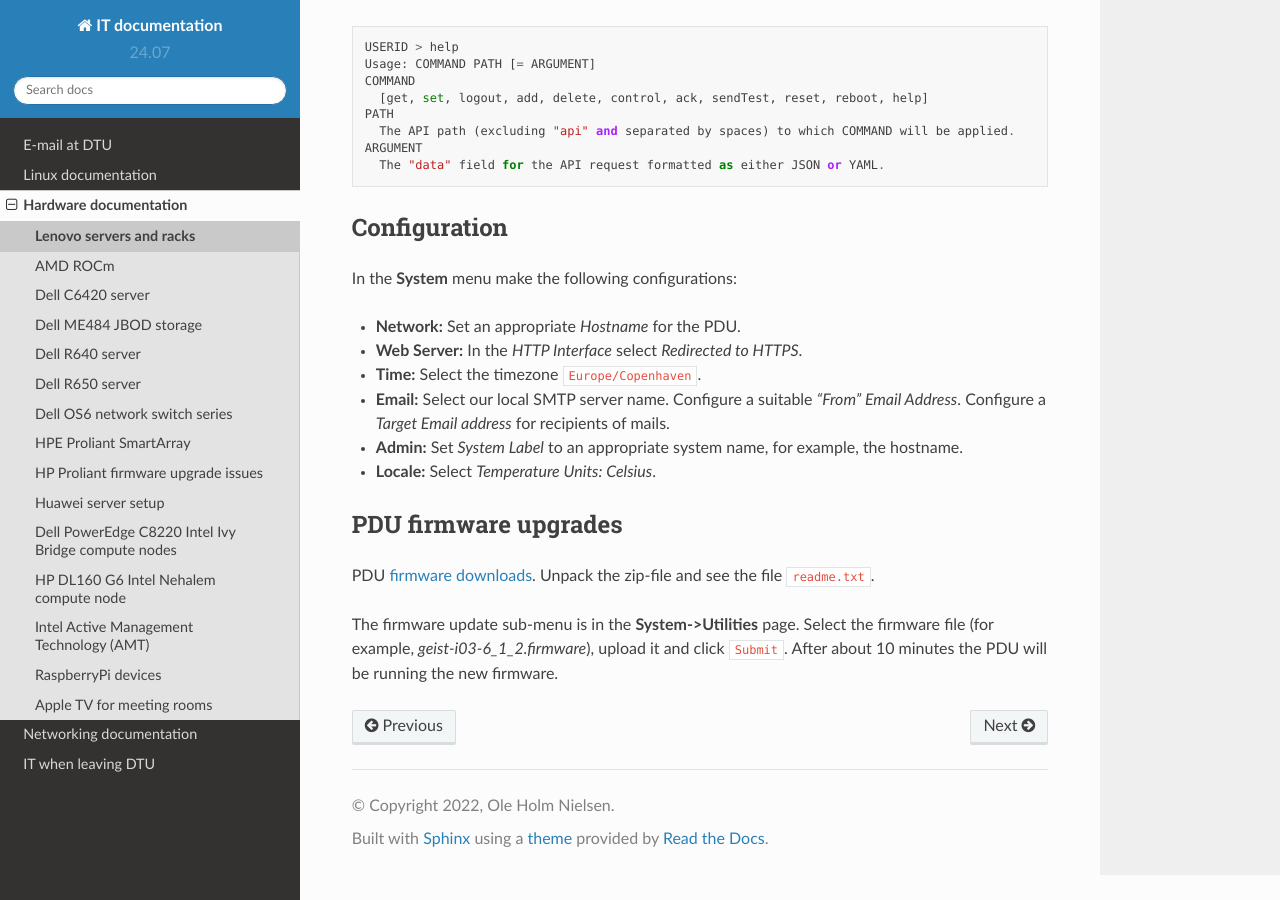
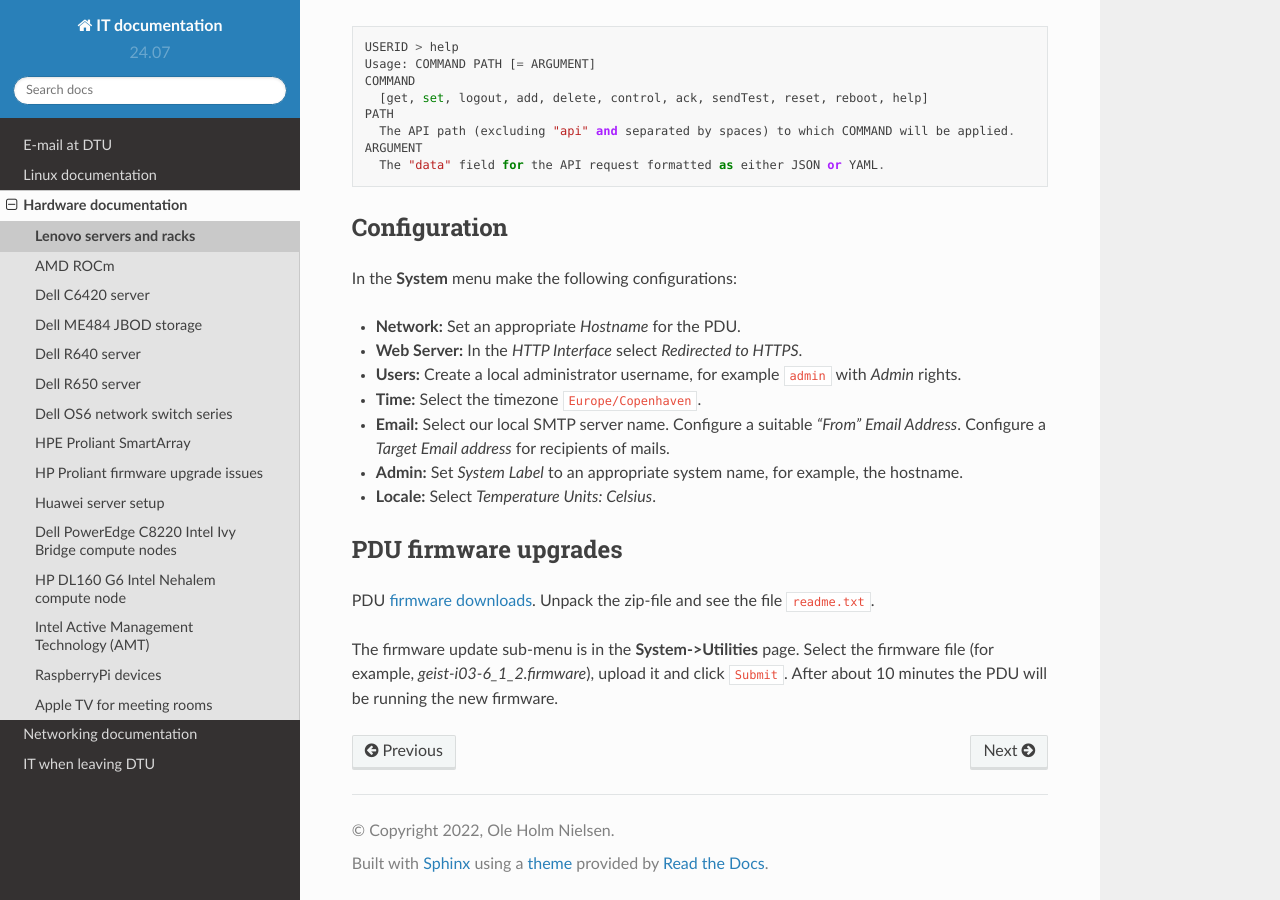
Before and after one commit to OleHolmNielsen/ITwiki, a Sphinx documentation site: the page built from docs/Vertiv_PDU.rst, in a window 1280 px wide and 900 px high, scrolled down 849 px. Built offline with Sphinx 7.4.7 and the Read the Docs theme 2.0.0, drawn with Linux system fonts in a browser that asks for light colours.

Commit message:
Create a local administrator username

```diff
--- a/docs/Vertiv_PDU.rst
+++ b/docs/Vertiv_PDU.rst
@@ -51,6 +51,8 @@ In the **System** menu make the following configurations:
 
 * **Web Server:** In the *HTTP Interface* select *Redirected to HTTPS*.
 
+* **Users:** Create a local administrator username, for example ``admin`` with *Admin* rights.
+
 * **Time:** Select the timezone ``Europe/Copenhaven``.
 
 * **Email:** Select our local SMTP server name.
```
